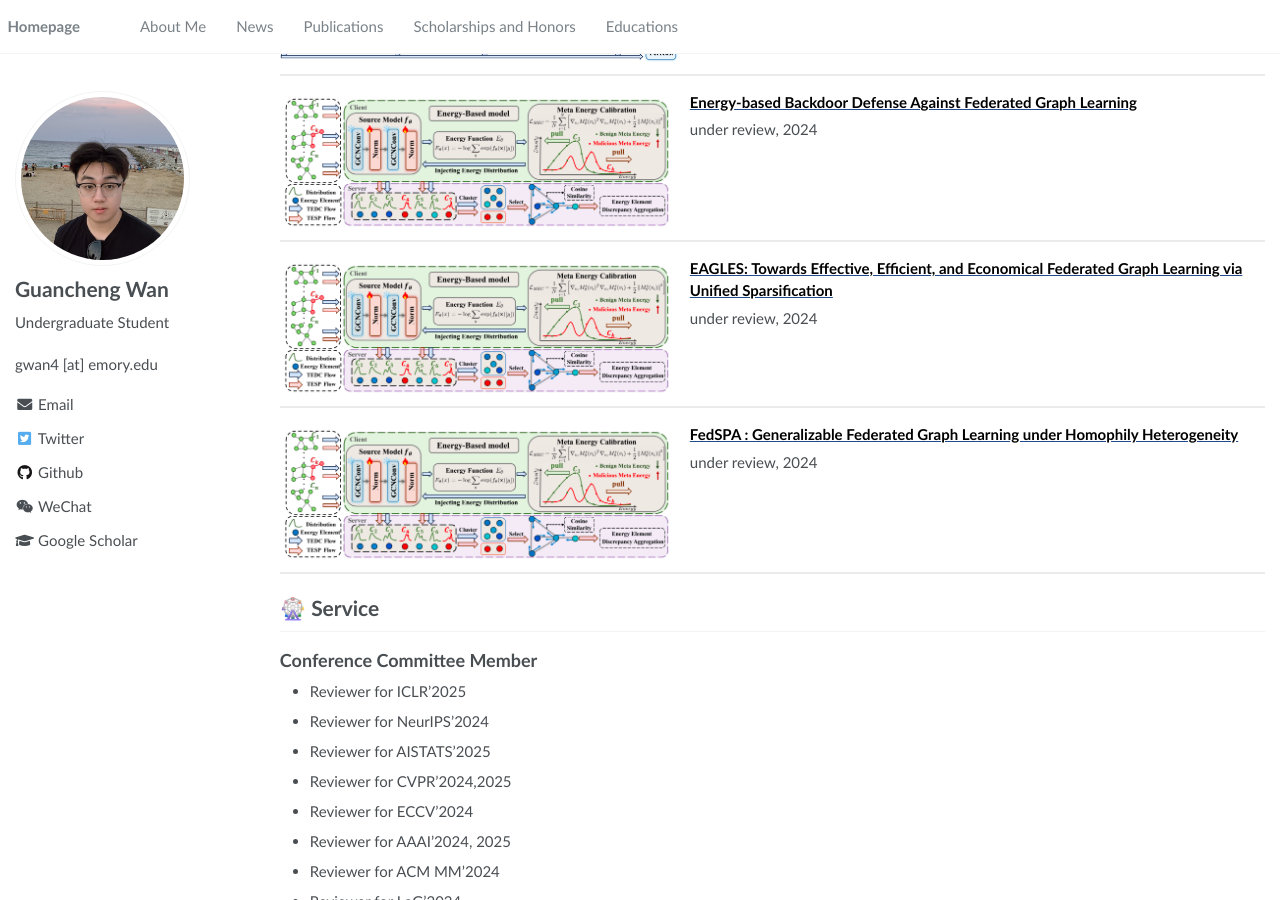
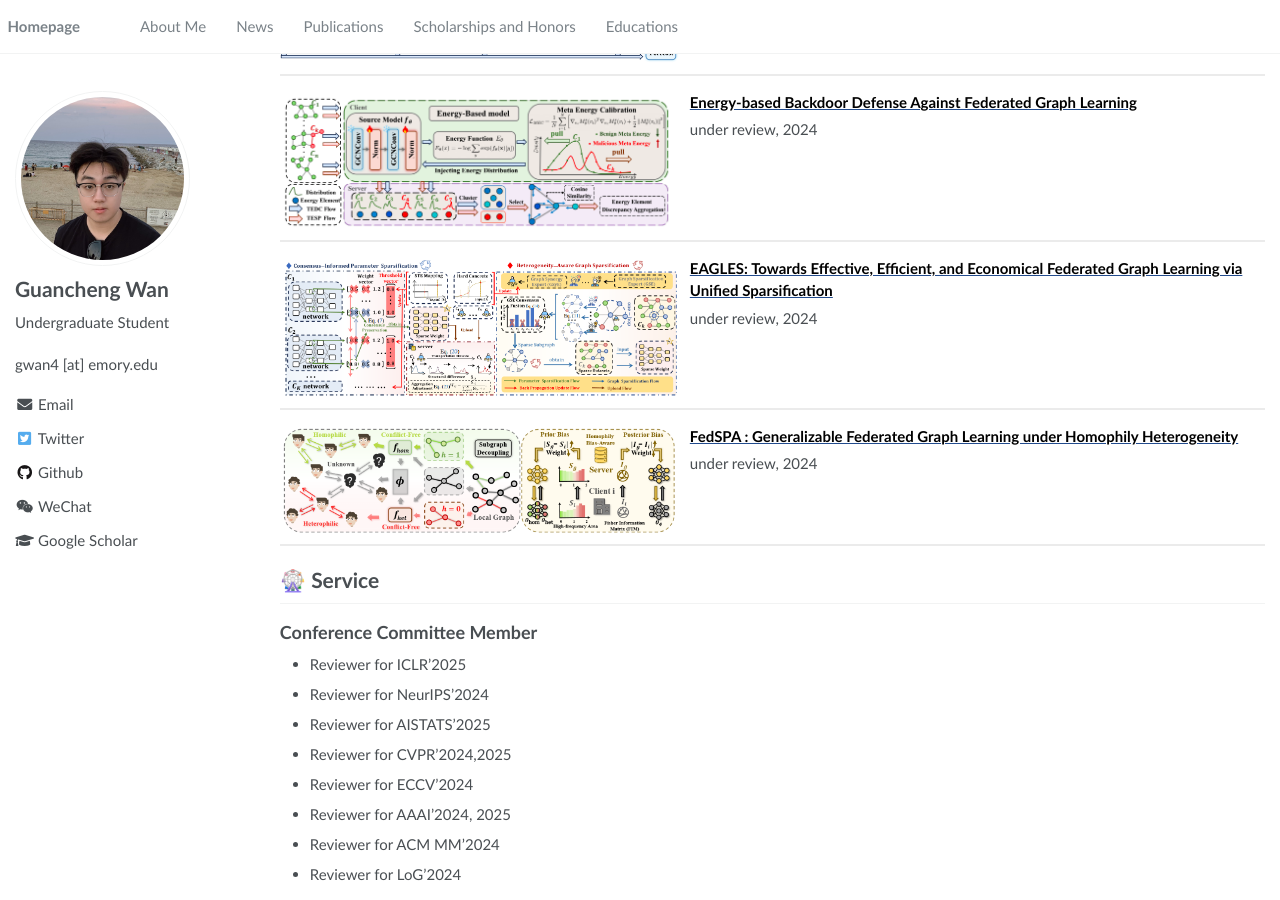
Before and after one commit to SuHui03/guanchengWan.github.io, a Jekyll site: the page built from _pages/about.md, in a window 1280 px wide and 900 px high, scrolled down 2372 px. Built offline with Jekyll 4.4.1, drawn with Linux system fonts in a browser that asks for light colours.

Commit message:
Update about.md

```diff
--- a/_pages/about.md
+++ b/_pages/about.md
@@ -250,7 +250,7 @@ Energy-based Backdoor Defense Against Federated Graph Learning
 
 <dl>
   <dt><img align="left" width="400"
-hspace="10" wspace="20" src="../images/FedTGE.png">
+hspace="10" wspace="20" src="../images/EAGLES.png">
 </dt>
   <dd><a href=""><strong>
 EAGLES: Towards Effective, Efficient, and Economical Federated Graph Learning via Unified Sparsification
@@ -265,7 +265,7 @@ EAGLES: Towards Effective, Efficient, and Economical Federated Graph Learning vi
 
 <dl>
   <dt><img align="left" width="400"
-hspace="10" wspace="20" src="../images/FedTGE.png">
+hspace="10" wspace="20" src="../images/FedSPA.png">
 </dt>
   <dd><a href=""><strong>
 FedSPA : Generalizable Federated Graph Learning under Homophily Heterogeneity
```
